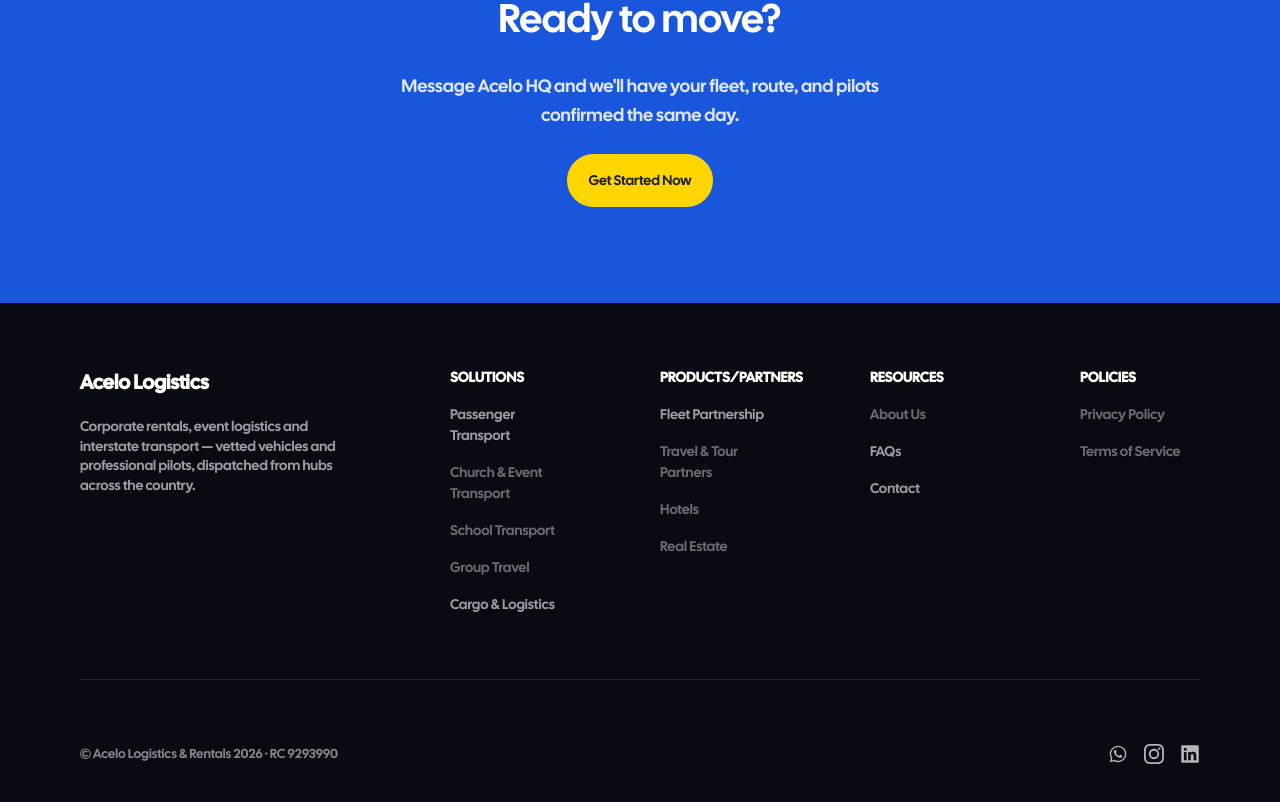
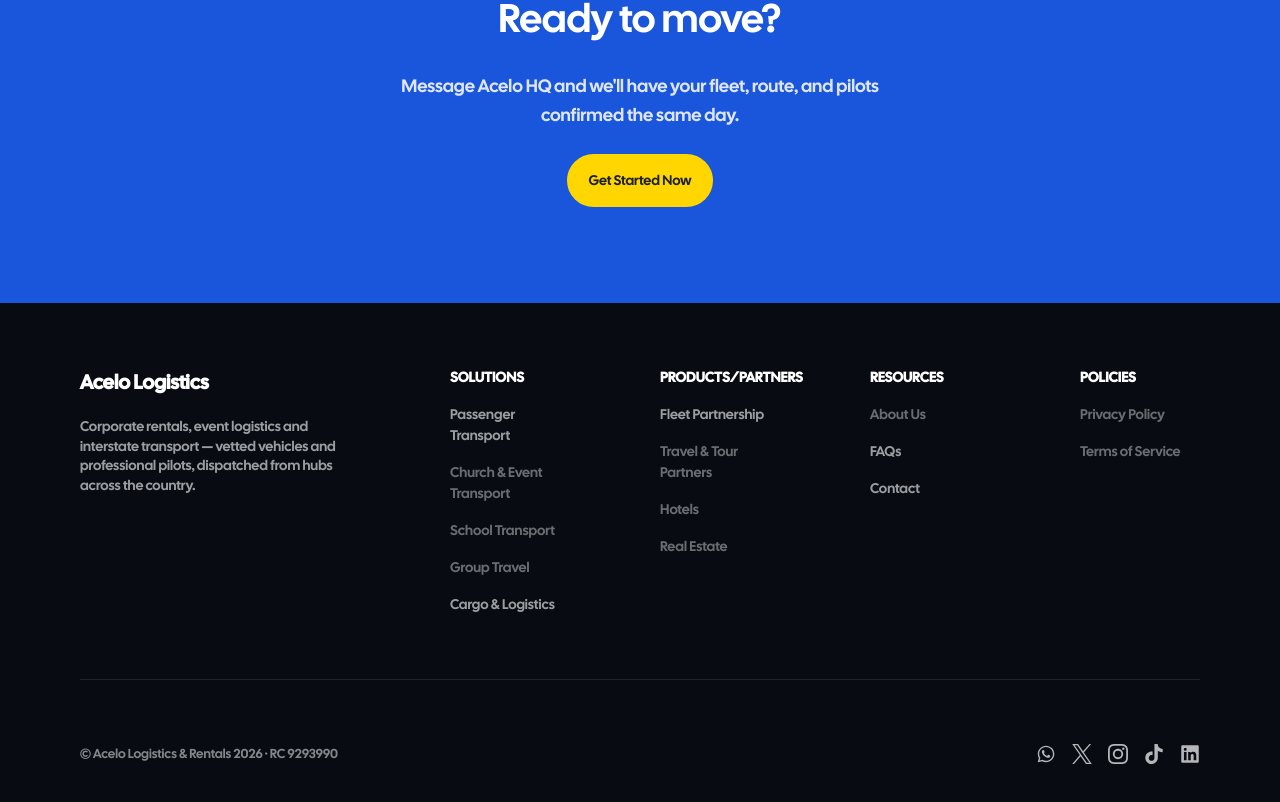
Before and after one commit to elroywisdom/acelologistics, a Next.js app: page / in a window 1280 px wide. Shown: the part 6177-6979 px from the top of the page. Built offline with nearby package versions, Linux system fonts and the light colour scheme.

Commit message:
feat: add X (Twitter) and TikTok social links to site footer and SEO metadata

```diff
--- a/components/layout/Footer.tsx
+++ b/components/layout/Footer.tsx
@@ -2,7 +2,9 @@
 import {
   InstagramIcon,
   LinkedInIcon,
+  TikTokIcon,
   WhatsAppIcon,
+  XIcon,
 } from "@/components/ui/SocialIcons";
 
 // Rebuilt 2026-08-19 against the acelo-seo-strategist skill's planned URL
@@ -66,7 +68,9 @@
 
 const socials = [
   { label: "WhatsApp", Icon: WhatsAppIcon, href: "https://wa.me/2348103115430" },
+  { label: "X", Icon: XIcon, href: "https://x.com/acelologistics" },
   { label: "Instagram", Icon: InstagramIcon, href: "https://www.instagram.com/acelo_logistics/" },
+  { label: "TikTok", Icon: TikTokIcon, href: "https://www.tiktok.com/@acelologistics" },
   { label: "LinkedIn", Icon: LinkedInIcon, href: "https://www.linkedin.com/company/acelo-logistics" },
 ];
 
--- a/components/ui/SocialIcons.tsx
+++ b/components/ui/SocialIcons.tsx
@@ -41,6 +41,15 @@
   );
 }
 
+export function TikTokIcon(props: SVGProps<SVGSVGElement>) {
+  return (
+    <svg role="img" viewBox="0 0 24 24" fill="currentColor" {...props}>
+      <title>TikTok</title>
+      <path d="M12.525.02c1.31-.02 2.61-.01 3.91-.02.08 1.53.63 3.09 1.75 4.17 1.12 1.11 2.7 1.62 4.24 1.79v4.03c-1.44-.05-2.89-.35-4.2-.97-.57-.26-1.1-.59-1.62-.93-.01 2.92.01 5.84-.02 8.75-.08 1.4-.54 2.79-1.35 3.94-1.31 1.92-3.58 3.17-5.91 3.21-1.43.08-2.86-.31-4.08-1.03-2.02-1.19-3.44-3.37-3.65-5.71-.02-.5-.03-1-.01-1.49.18-1.9 1.12-3.72 2.58-4.96 1.66-1.44 3.98-2.13 6.15-1.72.02 1.48-.04 2.96-.04 4.44-.99-.32-2.15-.23-3.02.37-.63.41-1.11 1.04-1.36 1.75-.21.51-.15 1.07-.14 1.61.24 1.64 1.82 3.02 3.5 2.87 1.12-.01 2.19-.66 2.77-1.61.19-.33.4-.67.41-1.06.1-1.79.06-3.57.07-5.36.01-4.03-.01-8.05.02-12.07z" />
+    </svg>
+  );
+}
+
 export function WhatsAppIcon(props: SVGProps<SVGSVGElement>) {
   return (
     <svg role="img" viewBox="0 0 24 24" fill="currentColor" {...props}>
--- a/lib/email.ts
+++ b/lib/email.ts
@@ -74,7 +74,9 @@
 
 const EMAIL_SOCIALS = [
   { label: "WhatsApp", href: "https://wa.me/2348103115430", icon: "social-whatsapp.png" },
+  { label: "X", href: "https://x.com/acelologistics", icon: "social-x.png" },
   { label: "Instagram", href: "https://www.instagram.com/acelo_logistics/", icon: "social-instagram.png" },
+  { label: "TikTok", href: "https://www.tiktok.com/@acelologistics", icon: "social-tiktok.png" },
   { label: "LinkedIn", href: "https://www.linkedin.com/company/acelo-logistics", icon: "social-linkedin.png" },
 ];
 
--- a/lib/seo.ts
+++ b/lib/seo.ts
@@ -44,7 +44,9 @@
     areaServed: "NG",
     sameAs: [
       "https://wa.me/2348103115430",
+      "https://x.com/acelologistics",
       "https://www.instagram.com/acelo_logistics/",
+      "https://www.tiktok.com/@acelologistics",
       "https://www.linkedin.com/company/acelo-logistics",
     ],
   };
```
